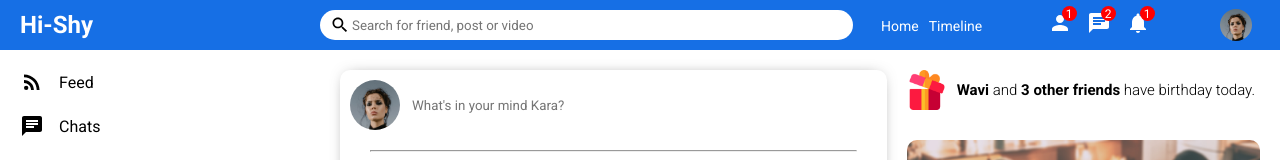
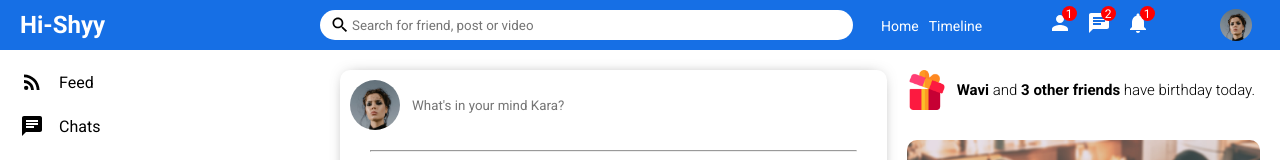
Before and after one commit to whysokara/react-social, a React (Create React App) app: page / in a window 1280 px wide. Shown: the top 160 px of the page. Built offline with nearby package versions, Linux system fonts and the light colour scheme.

Commit message:
Title Update

```diff
--- a/src/components/topbar/Topbar.jsx
+++ b/src/components/topbar/Topbar.jsx
@@ -5,7 +5,7 @@ export default function Topbar() {
   return (
     <div className="topbarContainer">
       <div className="topbarLeft">
-        <span className="logo">Hi-Shy</span>
+        <span className="logo">Hi-Shyy</span>
       </div>
       <div className="topbarCenter">
         <div className="searchBar">
```
